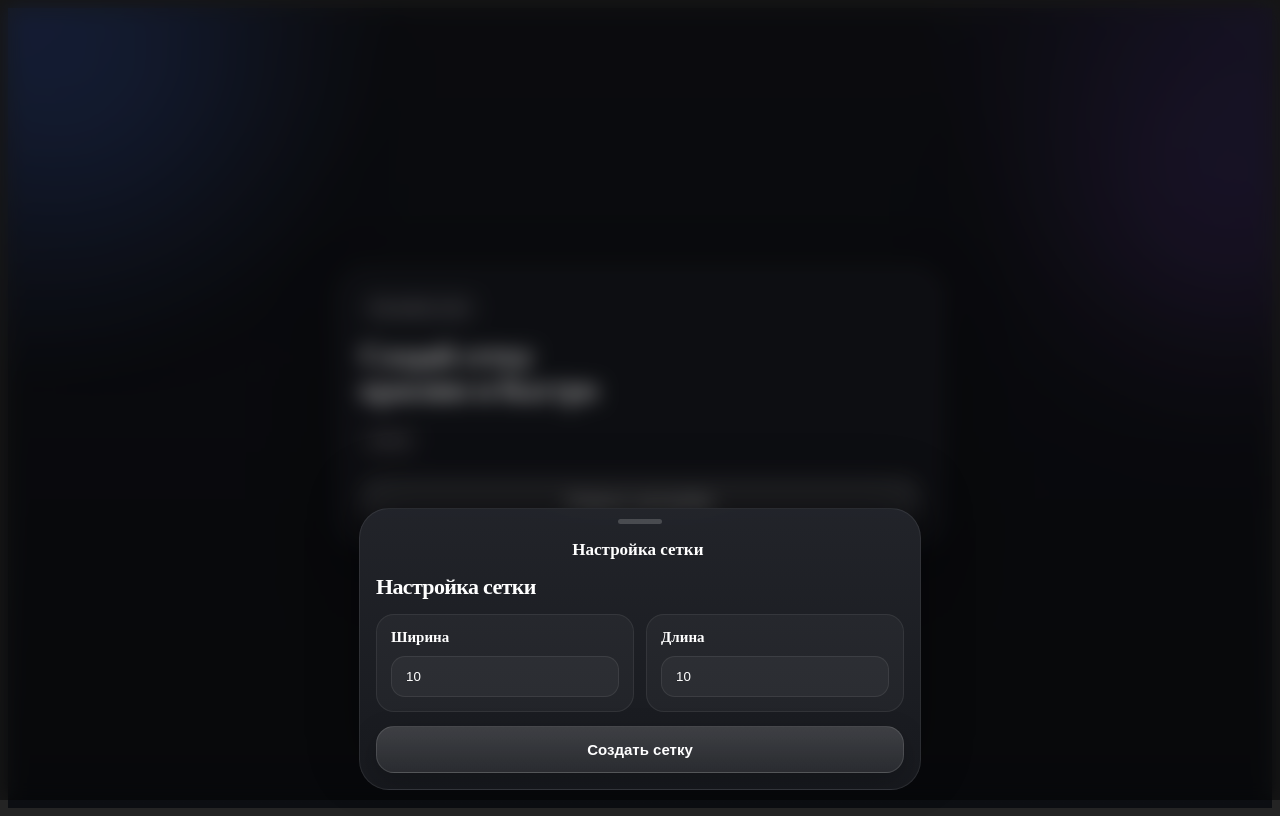
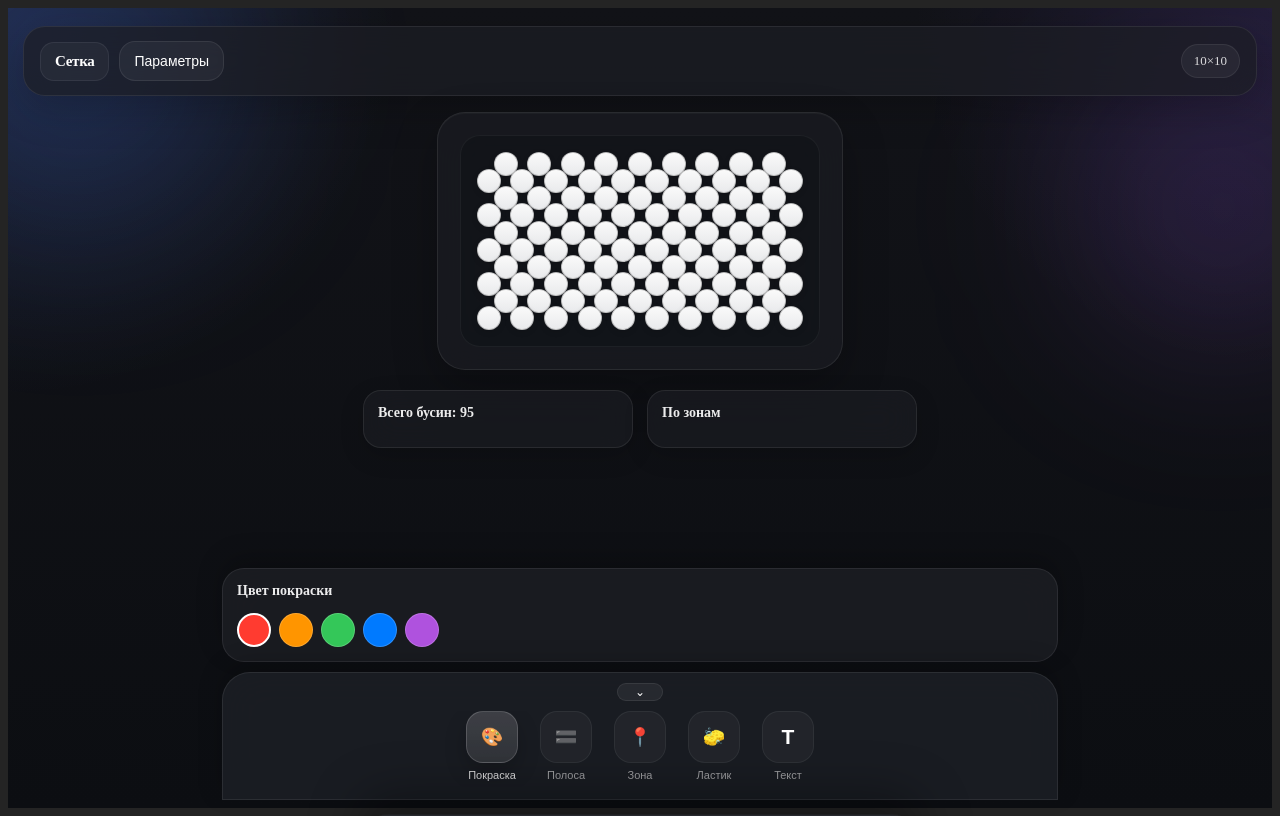
Before and after one commit to DaniilOreshenkov/miniApp, a React (Vite) app: page / in a window 1280 px wide. Built offline with nearby package versions, Linux system fonts and the light colour scheme.

Commit message:
навигация и параментры - 4-1

```diff
--- a/src/screens/GridScreen.tsx
+++ b/src/screens/GridScreen.tsx
@@ -109,8 +109,7 @@ const GridScreen: React.FC<Props> = () => {
   const [draftSettings, setDraftSettings] =
     useState<GridSettings>(initialSettings);
 
-  const [isCreated, setIsCreated] = useState(false);
-  const [settingsSheetOpen, setSettingsSheetOpen] = useState(true);
+  const [settingsSheetOpen, setSettingsSheetOpen] = useState(false);
 
   const getRowLength = (rowIndex: number, currentWidth: number) => {
     return rowIndex % 2 === 0 ? currentWidth - 1 : currentWidth;
@@ -175,7 +174,7 @@ const GridScreen: React.FC<Props> = () => {
     };
   };
 
-  const applySettings = (createNow = false) => {
+  const applySettings = () => {
     const nextSettings = normalizeSettings(draftSettings);
 
     setSettings(nextSettings);
@@ -186,10 +185,6 @@ const GridScreen: React.FC<Props> = () => {
     setActiveTool("paint");
     setCurrentColor(colors[0]);
     setSettingsSheetOpen(false);
-
-    if (createNow) {
-      setIsCreated(true);
-    }
   };
 
   const beadCount = useMemo(() => {
@@ -808,7 +803,6 @@ const GridScreen: React.FC<Props> = () => {
   };
 
   const closeSettingsSheet = () => {
-    if (!isCreated) return;
     setSettingsSheetOpen(false);
   };
 
@@ -851,27 +845,18 @@ const GridScreen: React.FC<Props> = () => {
           </div>
         </div>
 
-        <button
-          onClick={() => applySettings(!isCreated)}
-          style={heroButtonStyle}
-        >
-          {!isCreated ? "Создать сетку" : "Применить"}
+        <button onClick={applySettings} style={heroButtonStyle}>
+          Применить
         </button>
       </div>
     );
   };
 
   const renderSettingsSheet = () => {
-    const allowOverlayClose = isCreated;
-
     return (
       <>
         <div
-          onClick={() => {
-            if (allowOverlayClose) {
-              closeSettingsSheet();
-            }
-          }}
+          onClick={closeSettingsSheet}
           style={{
             position: "fixed",
             inset: 0,
@@ -938,10 +923,7 @@ const GridScreen: React.FC<Props> = () => {
               >
                 <button
                   onClick={closeSettingsSheet}
-                  style={{
-                    ...ghostTextButtonStyle,
-                    visibility: isCreated ? "visible" : "hidden",
-                  }}
+                  style={ghostTextButtonStyle}
                 >
                   Закрыть
                 </button>
@@ -958,84 +940,6 @@ const GridScreen: React.FC<Props> = () => {
       </>
     );
   };
-
-  if (!isCreated) {
-    return (
-      <div style={pageStyle}>
-        <div style={topGlowStyle} />
-        <div style={sideGlowStyle} />
-
-        <div
-          style={{
-            minHeight: "100vh",
-            display: "flex",
-            alignItems: "center",
-            justifyContent: "center",
-            padding: 18,
-            boxSizing: "border-box",
-            position: "relative",
-            zIndex: 2,
-          }}
-        >
-          <div
-            style={{
-              width: "100%",
-              maxWidth: 560,
-              borderRadius: 32,
-              background: "rgba(25,27,33,0.76)",
-              border: "1px solid rgba(255,255,255,0.08)",
-              backdropFilter: "blur(26px)",
-              boxShadow: "0 20px 60px rgba(0,0,0,0.28)",
-              padding: 24,
-            }}
-          >
-            <div style={heroPillStyle}>Настройка сетки</div>
-
-            <h1
-              style={{
-                margin: "14px 0 10px",
-                fontSize: 32,
-                lineHeight: 1.04,
-                letterSpacing: "-0.04em",
-                color: "#fff",
-                fontWeight: 900,
-              }}
-            >
-              Создай сетку
-              <br />
-              красиво и быстро
-            </h1>
-
-            <div
-              style={{
-                marginTop: 18,
-                display: "flex",
-                flexWrap: "wrap",
-                gap: 8,
-              }}
-            >
-              <div style={topInfoChipStyle}>
-                {draftSettings.width}×{draftSettings.height}
-              </div>
-            </div>
-
-            <button
-              onClick={() => setSettingsSheetOpen(true)}
-              style={{
-                ...heroButtonStyle,
-                marginTop: 20,
-                width: "100%",
-              }}
-            >
-              Открыть настройки
-            </button>
-          </div>
-        </div>
-
-        {renderSettingsSheet()}
-      </div>
-    );
-  }
 
   return (
     <div style={pageStyle}>
@@ -1529,17 +1433,6 @@ const sideGlowStyle: React.CSSProperties = {
   zIndex: 0,
 };
 
-const heroPillStyle: React.CSSProperties = {
-  display: "inline-flex",
-  alignItems: "center",
-  padding: "8px 12px",
-  borderRadius: 999,
-  background: "rgba(255,255,255,0.06)",
-  border: "1px solid rgba(255,255,255,0.08)",
-  color: "rgba(255,255,255,0.78)",
-  fontSize: 13,
-};
-
 const heroButtonStyle: React.CSSProperties = {
   padding: "14px 18px",
   borderRadius: 18,
```
